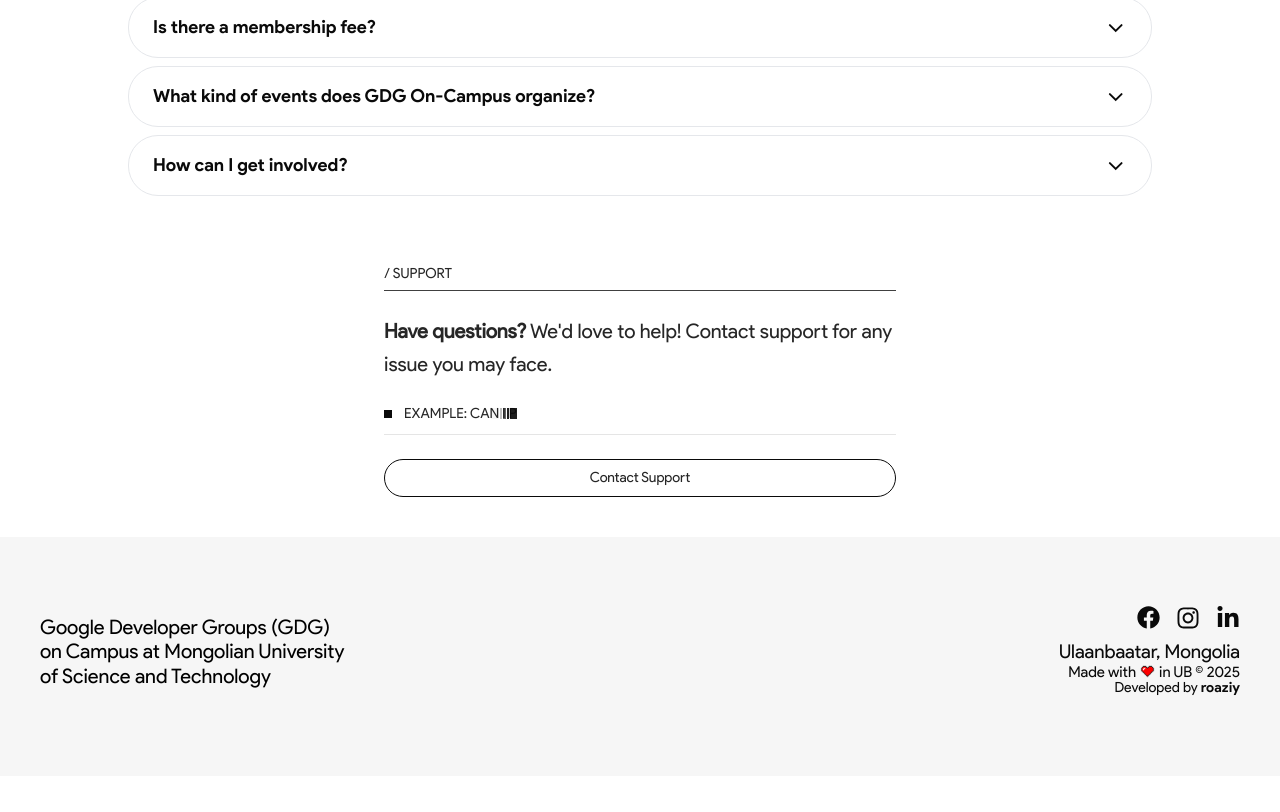
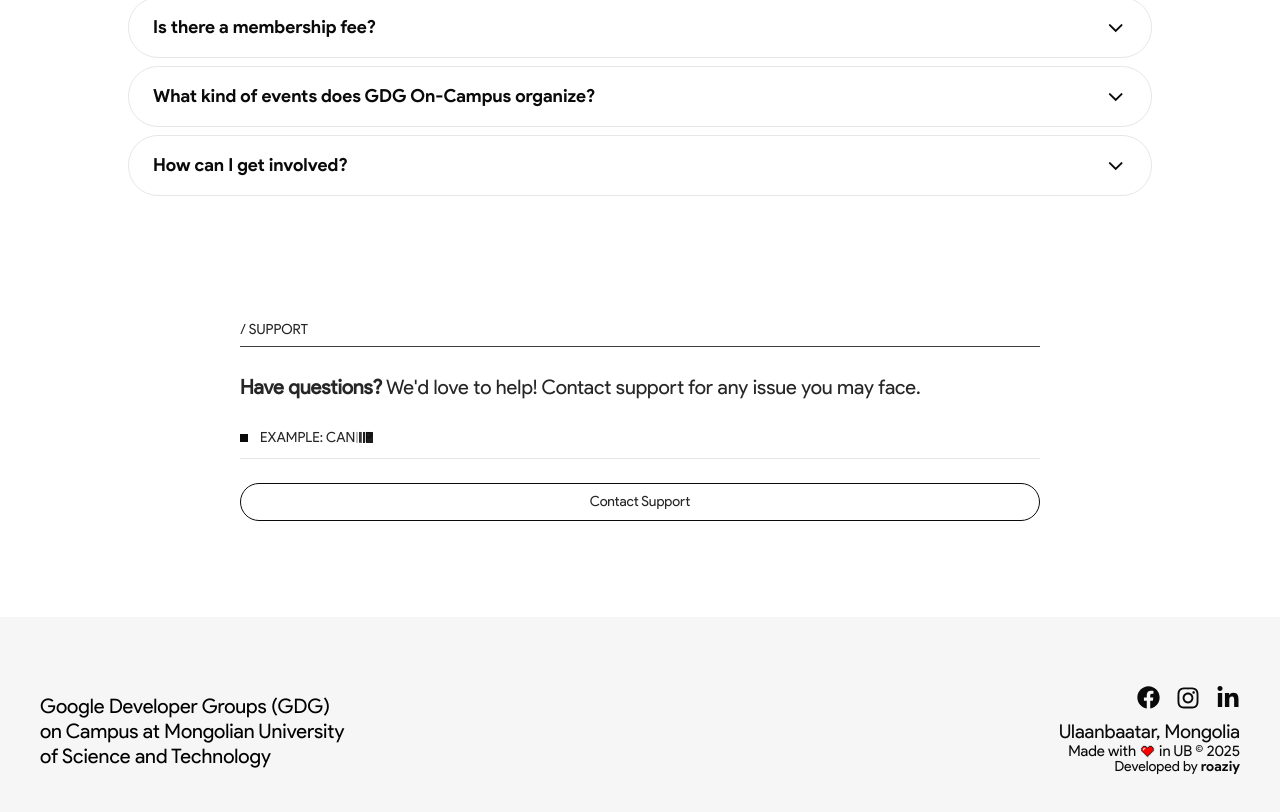
Before and after one commit to gdgmust/gdgmust, a Next.js app: page /en in a window 1280 px wide. Shown: the part 1900-2712 px from the top of the page. Before the commit the page ends 2676 px from the top, so only its background shows below. Built offline with nearby package versions, Linux system fonts and the light colour scheme.

Commit message:
fixed layout final

```diff
--- a/src/app/ConsoleMessage.tsx
+++ b/src/app/ConsoleMessage.tsx
@@ -3,6 +3,7 @@ import { useEffect } from 'react';
 
 export default function ConsoleMessage() {
   useEffect(() => {
+    console.clear()
     console.log(
       `%c
               ****       ****
--- a/src/app/[locale]/page.tsx
+++ b/src/app/[locale]/page.tsx
@@ -39,7 +39,7 @@ export default function HomePage() {
 
 
       {/* Support */}
-      <div className='flex items-center justify-center py-10'>
+      <div className='flex items-center justify-center pt-24 pb-24'>
         <Example />
       </div>
 
--- a/src/components/eventspage/EventSearch.tsx
+++ b/src/components/eventspage/EventSearch.tsx
@@ -59,21 +59,23 @@ export default function SearchBar() {
           className="flex-grow ml-2 mb-[2px] h-full bg-transparent outline-none text-base placeholder-zinc-300 select-none"
           onKeyDown={(e) => e.key === 'Enter' && handleSearch()}
         />
+        {query ? (
+          <button
+            onClick={handleClearSearch}
+            className="flex items-center justify-center bg-zinc-300 w-9 h-9 rounded-full"
+            aria-label="Clear search"
+          >
+            <IoClose className="scale-125" />
+          </button>
+        ) : (
           <button
             onClick={handleSearch}
             className="flex items-center justify-center bg-zinc-300 w-9 h-9 rounded-full"
             aria-label="Search"
           >
-          {query && (
-            <button
-              onClick={handleClearSearch}
-              className="scale-125"
-              aria-label="Clear search"
-            >
-              <IoClose />
+            <IoSearch className="scale-125" />
           </button>
-          ) || <IoSearch className="scale-125" />}
-        </button>
+        )}
       </div>
     </div>
   );
--- a/src/components/homepage/SupportSection.tsx
+++ b/src/components/homepage/SupportSection.tsx
@@ -5,7 +5,7 @@ import { motion } from "framer-motion";
 
 export const Example = () => {
     return (
-      <div className="flex items-center justify-center text-neutral-800">
+      <div className="flex items-center justify-center text-neutral-800 px-6">
         <BlockInTextCard
           tag="/ Support"
           text={
@@ -35,12 +35,12 @@ const BlockInTextCard = ({
   examples: string[];
 }) => {
   return (
-    <div className="w-full max-w-xl space-y-6">
+    <div className="lg:w-[800px] min-w-xl space-y-6">
       <div>
         <p className="mb-1.5 text-sm font-light uppercase">{tag}</p>
         <hr className="border-neutral-700" />
       </div>
-      <p className="max-w-lg text-xl leading-relaxed">{text}</p>
+      <p className="text-xl leading-relaxed">{text}</p>
       <div>
         <Typewrite examples={examples} />
         <hr className="" />
```
Lines whose indentation alone changed are shown as unchanged.
